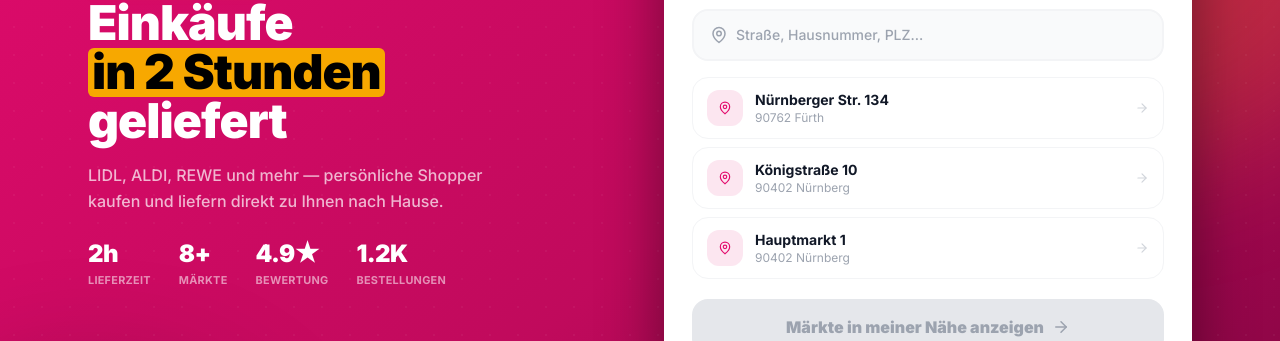
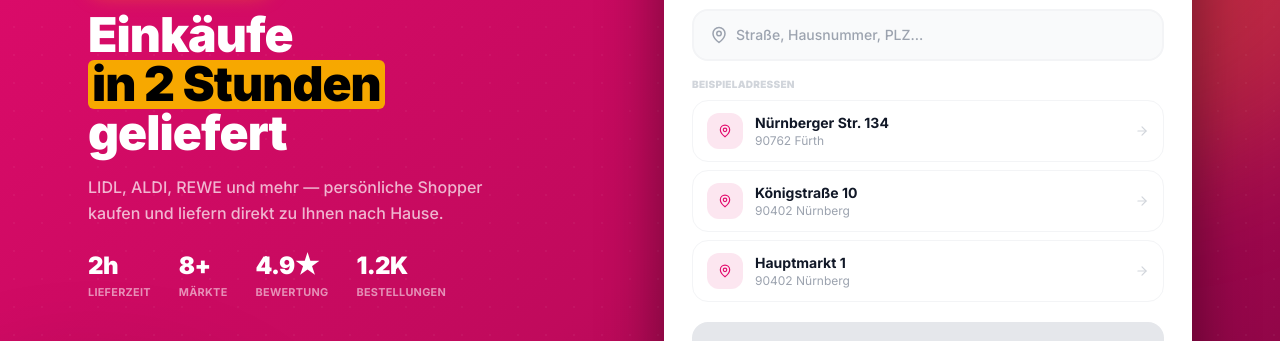
Before and after one commit to Ndenkiro/echtzeiteinkauf, a Next.js app: page / in a window 1280 px wide. Shown: the part 267-608 px from the top of the page. Built offline with nearby package versions, Linux system fonts and the light colour scheme; no server answers; the database is empty.

Commit message:
feat: geolocation fills address field + recent addresses

```diff
--- a/components/shop/hero.tsx
+++ b/components/shop/hero.tsx
@@ -1,51 +1,110 @@
 'use client'
 // components/shop/hero.tsx
-import { useState } from 'react'
+import { useState, useEffect } from 'react'
 import { useRouter } from 'next/navigation'
-import { MapPin, ArrowRight, Navigation, Loader2 } from 'lucide-react'
+import { MapPin, ArrowRight, Navigation, Loader2, Clock, X, CheckCircle2 } from 'lucide-react'
 import { useCart } from '@/lib/cart-store'
 import { toast } from 'sonner'
+import {
+  getRecentAddresses, saveRecentAddress, removeRecentAddress,
+  type RecentAddress,
+} from '@/lib/recent-addresses'
 
-const SUGGESTIONS = [
-  { label: 'Nürnberger Str. 134', sub: '90762 Fürth' },
-  { label: 'Königstraße 10',      sub: '90402 Nürnberg' },
-  { label: 'Hauptmarkt 1',        sub: '90402 Nürnberg' },
-]
+const GOOGLE_MAPS_API_KEY = 'AIzaSyDExSOafkqdChm7ZkqVYAVD2W271a-mU4Z'
 
 const FLOATING_ITEMS = [
-  { emoji: '🥦', top: '10%', left: '2%',  size: 46, delay: '0s',   rot: -8  },
-  { emoji: '🍅', top: '78%', left: '1%',  size: 40, delay: '0.6s', rot: 10  },
-  { emoji: '🥛', top: '12%', left: '94%', size: 42, delay: '0.3s', rot: 6   },
-  { emoji: '🧀', top: '80%', left: '95%', size: 38, delay: '1.2s', rot: 14  },
+  { emoji: '🥦', top: '10%', left: '2%',  size: 46, delay: '0s',   rot: -8 },
+  { emoji: '🍅', top: '78%', left: '1%',  size: 40, delay: '0.6s', rot: 10 },
+  { emoji: '🥛', top: '12%', left: '94%', size: 42, delay: '0.3s', rot: 6 },
+  { emoji: '🧀', top: '80%', left: '95%', size: 38, delay: '1.2s', rot: 14 },
 ]
 
 export function Hero() {
   const [addr, setAddr] = useState('')
   const [locating, setLocating] = useState(false)
+  const [coords, setCoords] = useState<{ lat: number; lng: number } | null>(null)
+  const [recents, setRecents] = useState<RecentAddress[]>([])
+  const [isHistory, setIsHistory] = useState(false)
+  const [loadingRecents, setLoadingRecents] = useState(true)
+
   const setAddress = useCart(s => s.setAddress)
   const router = useRouter()
 
-  const go = (address: string) => {
-    if (!address.trim()) { toast.error('Bitte Adresse eingeben'); return }
-    setAddress(address)
-    router.push(`/maerkte?q=${encodeURIComponent(address)}`)
+  useEffect(() => {
+    getRecentAddresses(3).then(({ addresses, isHistory }) => {
+      setRecents(addresses)
+      setIsHistory(isHistory)
+      setLoadingRecents(false)
+    })
+  }, [])
+
+  const go = async (address: string, c?: { lat: number; lng: number }) => {
+    const value = address.trim()
+    if (!value) { toast.error('Bitte Adresse eingeben'); return }
+
+    setAddress(value)
+    await saveRecentAddress(value, c ?? coords ?? undefined)
+
+    const target = (c ?? coords)
+      ? `/maerkte?lat=${(c ?? coords)!.lat}&lng=${(c ?? coords)!.lng}&q=${encodeURIComponent(value)}`
+      : `/maerkte?q=${encodeURIComponent(value)}`
+    router.push(target)
   }
 
+  // Geolocation → reverse geocode → fill the input
   const useMyLocation = () => {
     if (!navigator.geolocation) { toast.error('Standort nicht verfügbar'); return }
     setLocating(true)
+
     navigator.geolocation.getCurrentPosition(
-      pos => {
+      async pos => {
+        const c = { lat: pos.coords.latitude, lng: pos.coords.longitude }
+        setCoords(c)
+
+        try {
+          const res = await fetch(
+            `https://maps.googleapis.com/maps/api/geocode/json?latlng=${c.lat},${c.lng}&language=de&key=${GOOGLE_MAPS_API_KEY}`
+          )
+          const data = await res.json()
+          const result = data.results?.[0]
+
+          if (result) {
+            const get = (type: string) =>
+              result.address_components?.find((x: any) => x.types.includes(type))?.long_name || ''
+
+            const street = [get('route'), get('street_number')].filter(Boolean).join(' ')
+            const zip    = get('postal_code')
+            const city   = get('locality') || get('administrative_area_level_1')
+
+            const composed = street && city
+              ? `${street}, ${zip} ${city}`.replace(/\s+/g, ' ').trim()
+              : result.formatted_address.replace(/,\s*(Deutschland|Germany)\s*$/i, '')
+
+            setAddr(composed)
+            toast.success('Adresse gefunden')
+          } else {
+            setAddr(`${c.lat.toFixed(5)}, ${c.lng.toFixed(5)}`)
+            toast.success('Standort übernommen')
+          }
+        } catch {
+          setAddr(`${c.lat.toFixed(5)}, ${c.lng.toFixed(5)}`)
+        }
         setLocating(false)
-        setAddress('Mein Standort')
-        // Pass coordinates directly
-        router.push(`/maerkte?lat=${pos.coords.latitude}&lng=${pos.coords.longitude}`)
       },
       () => {
         setLocating(false)
         toast.error('Standortzugriff verweigert. Bitte in den Browser-Einstellungen erlauben.')
+      },
+      { enableHighAccuracy: true, timeout: 15000 }
+    )
   }
-    )
+
+  const deleteRecent = async (e: React.MouseEvent, fullText: string) => {
+    e.stopPropagation()
+    await removeRecentAddress(fullText)
+    const { addresses, isHistory } = await getRecentAddresses(3)
+    setRecents(addresses)
+    setIsHistory(isHistory)
   }
 
   return (
@@ -85,11 +144,11 @@ export function Hero() {
             Neu in Deutschland
           </div>
           <h1 className="text-[2.3rem] md:text-[3rem] font-black text-white leading-[1.02] tracking-[-0.02em] mb-4">
-            Einkäufe<br/>
+            Einkäufe<br />
             <span className="relative inline-block px-1">
               <span className="absolute inset-0 bg-orange -z-10 rounded-md" aria-hidden="true" />
               <span className="relative text-black">in 2 Stunden</span>
-            </span><br/>
+            </span><br />
             geliefert
           </h1>
           <p className="text-white/70 text-base leading-relaxed mb-7 max-w-md font-medium">
@@ -105,19 +164,23 @@ export function Hero() {
           </div>
         </div>
 
-        {/* Right: Address card */}
+        {/* Right: address card */}
         <div className="bg-white rounded-[28px] p-7 shadow-[0_24px_64px_rgba(0,0,0,0.45)] relative">
           <div className="absolute -top-3 -right-3 w-12 h-12 rounded-full bg-orange flex items-center justify-center text-xl shadow-lg rotate-12">🛒</div>
-          <p className="text-xs font-black text-gray-400 uppercase tracking-wider mb-4">📍 Geben Sie Ihre Adresse ein</p>
+          <p className="text-xs font-black text-gray-400 uppercase tracking-wider mb-4">
+            📍 Geben Sie Ihre Adresse ein
+          </p>
 
-          {/* Standort button */}
+          {/* Geolocation */}
           <button
             onClick={useMyLocation}
             disabled={locating}
             className="w-full flex items-center gap-3 border-2 border-red/20 bg-red/5 text-red rounded-2xl px-4 py-3 mb-4 font-bold text-sm hover:bg-red hover:text-white hover:border-red transition-all disabled:opacity-60"
           >
-            {locating ? <Loader2 size={18} className="animate-spin flex-shrink-0" /> : <Navigation size={18} className="flex-shrink-0" />}
-            <span>{locating ? 'Standort wird ermittelt...' : 'Meinen Standort verwenden'}</span>
+            {locating
+              ? <Loader2 size={18} className="animate-spin flex-shrink-0" />
+              : <Navigation size={18} className="flex-shrink-0" />}
+            <span>{locating ? 'Standort wird ermittelt…' : 'Meinen Standort verwenden'}</span>
           </button>
 
           <div className="flex items-center gap-3 mb-4">
@@ -126,41 +189,82 @@ export function Hero() {
             <div className="flex-1 h-px bg-gray-100" />
           </div>
 
-          <div className="flex items-center gap-2 border-2 border-gray-100 bg-gray-50 rounded-2xl px-4 py-3.5 mb-4 focus-within:border-red focus-within:bg-white transition-all">
-            <MapPin size={18} className="text-gray-400 flex-shrink-0" />
+          {/* Input */}
+          <div className={`flex items-center gap-2 border-2 rounded-2xl px-4 py-3.5 mb-2 transition-all ${
+            coords ? 'border-green-400 bg-green-50/50' : 'border-gray-100 bg-gray-50 focus-within:border-red focus-within:bg-white'
+          }`}>
+            <MapPin size={18} className={coords ? 'text-green-600 flex-shrink-0' : 'text-gray-400 flex-shrink-0'} />
             <input
               type="text"
               value={addr}
-              onChange={e => setAddr(e.target.value)}
+              onChange={e => { setAddr(e.target.value); setCoords(null) }}
               onKeyDown={e => e.key === 'Enter' && go(addr)}
-              placeholder="Straße, Hausnummer, PLZ..."
+              placeholder="Straße, Hausnummer, PLZ…"
               className="flex-1 outline-none text-sm bg-transparent text-gray-900 placeholder-gray-400 font-medium"
             />
+            {addr && (
+              <button onClick={() => { setAddr(''); setCoords(null) }}>
+                <X size={15} className="text-gray-300 hover:text-gray-500" />
+              </button>
+            )}
+          </div>
+
+          {coords && (
+            <p className="text-xs text-green-600 font-bold mb-4 flex items-center gap-1">
+              <CheckCircle2 size={13} /> Standort erkannt
+            </p>
+          )}
+          {!coords && <div className="mb-4" />}
+
+          {/* Recent / suggested addresses */}
+          {!loadingRecents && recents.length > 0 && (
+            <>
+              <div className="flex items-center gap-1.5 mb-2">
+                {isHistory && <Clock size={11} className="text-gray-300" />}
+                <span className="text-[10px] font-black text-gray-300 uppercase tracking-wide">
+                  {isHistory ? 'Zuletzt verwendet' : 'Beispieladressen'}
+                </span>
               </div>
 
               <div className="flex flex-col gap-2 mb-5">
-            {SUGGESTIONS.map(s => (
-              <button
-                key={s.label}
-                onClick={() => go(`${s.label}, ${s.sub}`)}
-                className="flex items-center gap-3 px-3.5 py-3 border border-gray-100 rounded-2xl text-left hover:border-red hover:bg-red/[0.04] transition-all group"
+                {recents.map(r => (
+                  <div
+                    key={r.fullText}
+                    onClick={() => go(r.fullText, r.lat && r.lng ? { lat: r.lat, lng: r.lng } : undefined)}
+                    className="flex items-center gap-3 px-3.5 py-3 border border-gray-100 rounded-2xl text-left hover:border-red hover:bg-red/[0.04] transition-all group cursor-pointer"
                   >
                     <div className="w-9 h-9 rounded-xl bg-red/10 flex items-center justify-center flex-shrink-0 group-hover:bg-red group-hover:scale-110 transition-all">
-                  <MapPin size={14} className="text-red group-hover:text-white transition-colors" />
+                      {isHistory
+                        ? <Clock size={14} className="text-red group-hover:text-white transition-colors" />
+                        : <MapPin size={14} className="text-red group-hover:text-white transition-colors" />}
                     </div>
-                <div>
-                  <div className="text-sm font-bold text-gray-900">{s.label}</div>
-                  <div className="text-xs text-gray-400">{s.sub}</div>
+                    <div className="min-w-0 flex-1">
+                      <div className="text-sm font-bold text-gray-900 truncate">{r.label}</div>
+                      {r.subLabel && (
+                        <div className="text-xs text-gray-400 truncate">{r.subLabel}</div>
+                      )}
                     </div>
-                <ArrowRight size={14} className="text-gray-300 group-hover:text-red group-hover:translate-x-1 ml-auto transition-all" />
+                    {isHistory ? (
+                      <button
+                        onClick={e => deleteRecent(e, r.fullText)}
+                        className="w-6 h-6 rounded-lg flex items-center justify-center text-gray-200 hover:text-red hover:bg-red/10 transition-all flex-shrink-0"
+                        title="Entfernen"
+                      >
+                        <X size={13} />
                       </button>
+                    ) : (
+                      <ArrowRight size={14} className="text-gray-300 group-hover:text-red group-hover:translate-x-1 transition-all flex-shrink-0" />
+                    )}
+                  </div>
                 ))}
               </div>
+            </>
+          )}
 
           <button
             onClick={() => go(addr)}
-            disabled={addr.length < 4}
-            className="w-full bg-red text-white font-black rounded-2xl px-5 py-4 text-base flex items-center justify-center gap-2 transition-all hover:bg-red-dark hover:shadow-[0_8px_24px_rgba(227,6,19,0.35)] active:scale-[0.98] disabled:bg-gray-200 disabled:text-gray-400 disabled:cursor-not-allowed"
+            disabled={addr.trim().length < 4}
+            className="w-full bg-red text-white font-black rounded-2xl px-5 py-4 text-base flex items-center justify-center gap-2 transition-all hover:bg-red-dark hover:shadow-[0_8px_24px_rgba(227,6,19,0.35)] active:scale-[0.98] disabled:bg-gray-200 disabled:text-gray-400 disabled:cursor-not-allowed disabled:hover:shadow-none"
           >
             Märkte in meiner Nähe anzeigen <ArrowRight size={18} />
           </button>
@@ -172,7 +276,7 @@ export function Hero() {
           src="/hero-delivery.jpg"
           alt="Echtzeiteinkauf Lieferung"
           className="w-full h-full object-cover object-center"
-          onError={(e) => { (e.target as HTMLImageElement).style.display = 'none' }}
+          onError={e => { (e.target as HTMLImageElement).style.display = 'none' }}
         />
         <div className="absolute inset-0 bg-gradient-to-t from-[#0A0A0A] via-transparent to-transparent pointer-events-none" />
       </div>
--- /dev/null
+++ b/lib/recent-addresses.ts
@@ -0,0 +1,147 @@
+// lib/recent-addresses.ts — localStorage first, Supabase when signed in
+import { createBrowserClient } from '@supabase/ssr'
+
+const SUPABASE_URL = 'https://wpxpgszzzfhhsaunolyq.supabase.co'
+const SUPABASE_ANON = 'eyJhbGciOiJIUzI1NiIsInR5cCI6IkpXVCJ9.eyJpc3MiOiJzdXBhYmFzZSIsInJlZiI6IndweHBnc3p6emZoaHNhdW5vbHlxIiwicm9sZSI6ImFub24iLCJpYXQiOjE3ODE0Mzg5ODQsImV4cCI6MjA5NzAxNDk4NH0.8_DVpLNwItAlkn_gL9a4dn-lZ00I8iifX2Cb9N_W-4U'
+
+const KEY = 'echtzeiteinkauf-recent-addresses'
+const MAX = 6
+
+export type RecentAddress = {
+  label: string      // "Nürnberger Str. 134"
+  subLabel?: string  // "90762 Fürth"
+  fullText: string   // what we geocode
+  lat?: number
+  lng?: number
+  lastUsed: number   // epoch ms
+}
+
+// Shown before the user has any history
+export const DEFAULT_SUGGESTIONS: RecentAddress[] = [
+  { label: 'Nürnberger Str. 134', subLabel: '90762 Fürth',    fullText: 'Nürnberger Str. 134, 90762 Fürth',    lastUsed: 0 },
+  { label: 'Königstraße 10',      subLabel: '90402 Nürnberg', fullText: 'Königstraße 10, 90402 Nürnberg',      lastUsed: 0 },
+  { label: 'Hauptmarkt 1',        subLabel: '90402 Nürnberg', fullText: 'Hauptmarkt 1, 90402 Nürnberg',        lastUsed: 0 },
+]
+
+const supabase = () => createBrowserClient(SUPABASE_URL, SUPABASE_ANON)
+
+// ── localStorage ───────────────────────────────────────────────
+function readLocal(): RecentAddress[] {
+  if (typeof window === 'undefined') return []
+  try {
+    const raw = localStorage.getItem(KEY)
+    if (!raw) return []
+    const list = JSON.parse(raw)
+    return Array.isArray(list) ? list : []
+  } catch {
+    return []
+  }
+}
+
+function writeLocal(list: RecentAddress[]) {
+  if (typeof window === 'undefined') return
+  try {
+    localStorage.setItem(KEY, JSON.stringify(list.slice(0, MAX)))
+  } catch {}
+}
+
+// ── Split a formatted address into label + sub-label ───────────
+export function splitAddress(text: string): { label: string; subLabel?: string } {
+  const clean = text.replace(/,\s*(Deutschland|Germany)\s*$/i, '').trim()
+  const parts = clean.split(',').map(p => p.trim()).filter(Boolean)
+  if (parts.length === 0) return { label: text }
+  if (parts.length === 1) return { label: parts[0] }
+  // Street first, then postcode + city
+  return { label: parts[0], subLabel: parts.slice(1).join(', ') }
+}
+
+// ── Save an address after it has been used ─────────────────────
+export async function saveRecentAddress(
+  fullText: string,
+  coords?: { lat: number; lng: number }
+) {
+  const { label, subLabel } = splitAddress(fullText)
+  const entry: RecentAddress = {
+    label,
+    subLabel,
+    fullText: fullText.trim(),
+    lat: coords?.lat,
+    lng: coords?.lng,
+    lastUsed: Date.now(),
+  }
+
+  // Local: move to front, no duplicates
+  const local = readLocal().filter(
+    a => a.fullText.toLowerCase() !== entry.fullText.toLowerCase()
+  )
+  writeLocal([entry, ...local])
+
+  // Remote: only when signed in
+  try {
+    const sb = supabase()
+    const { data: { user } } = await sb.auth.getUser()
+    if (!user) return
+    await sb.rpc('save_recent_address', {
+      p_label:     entry.label,
+      p_sub_label: entry.subLabel ?? null,
+      p_full_text: entry.fullText,
+      p_lat:       entry.lat ?? null,
+      p_lng:       entry.lng ?? null,
+    })
+  } catch {}
+}
+
+// ── Read, merging both sources ─────────────────────────────────
+export async function getRecentAddresses(limit = 3): Promise<{
+  addresses: RecentAddress[]
+  isHistory: boolean
+}> {
+  const local = readLocal()
+  let remote: RecentAddress[] = []
+
+  try {
+    const sb = supabase()
+    const { data: { user } } = await sb.auth.getUser()
+    if (user) {
+      const { data } = await sb.rpc('get_recent_addresses', { p_limit: MAX })
+      remote = (data || []).map((r: any) => ({
+        label: r.label,
+        subLabel: r.sub_label ?? undefined,
+        fullText: r.full_text,
+        lat: r.lat ?? undefined,
+        lng: r.lng ?? undefined,
+        lastUsed: new Date(r.last_used).getTime(),
+      }))
+    }
+  } catch {}
+
+  // Merge, keeping the most recent occurrence of each address
+  const map = new Map<string, RecentAddress>()
+  for (const a of [...remote, ...local]) {
+    const key = a.fullText.toLowerCase()
+    const existing = map.get(key)
+    if (!existing || a.lastUsed > existing.lastUsed) map.set(key, a)
+  }
+
+  const merged = Array.from(map.values()).sort((a, b) => b.lastUsed - a.lastUsed)
+
+  // Keep local in sync with what the account knows
+  if (remote.length > 0) writeLocal(merged)
+
+  if (merged.length === 0) {
+    return { addresses: DEFAULT_SUGGESTIONS.slice(0, limit), isHistory: false }
+  }
+  return { addresses: merged.slice(0, limit), isHistory: true }
+}
+
+// ── Remove one ─────────────────────────────────────────────────
+export async function removeRecentAddress(fullText: string) {
+  writeLocal(readLocal().filter(
+    a => a.fullText.toLowerCase() !== fullText.toLowerCase()
+  ))
+  try {
+    const sb = supabase()
+    const { data: { user } } = await sb.auth.getUser()
+    if (user) await sb.rpc('delete_recent_address', { p_full_text: fullText })
+  } catch {}
+}
```
Lines whose indentation alone changed are shown as unchanged.
